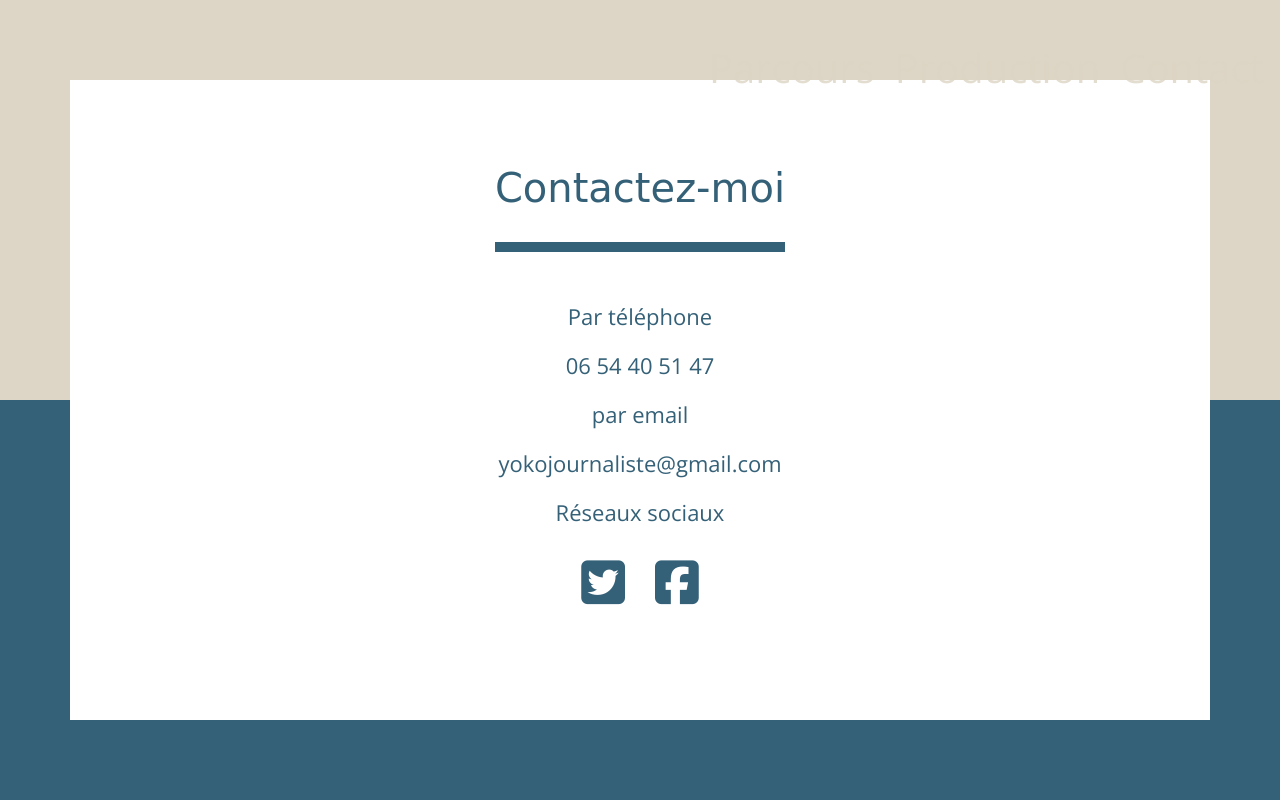
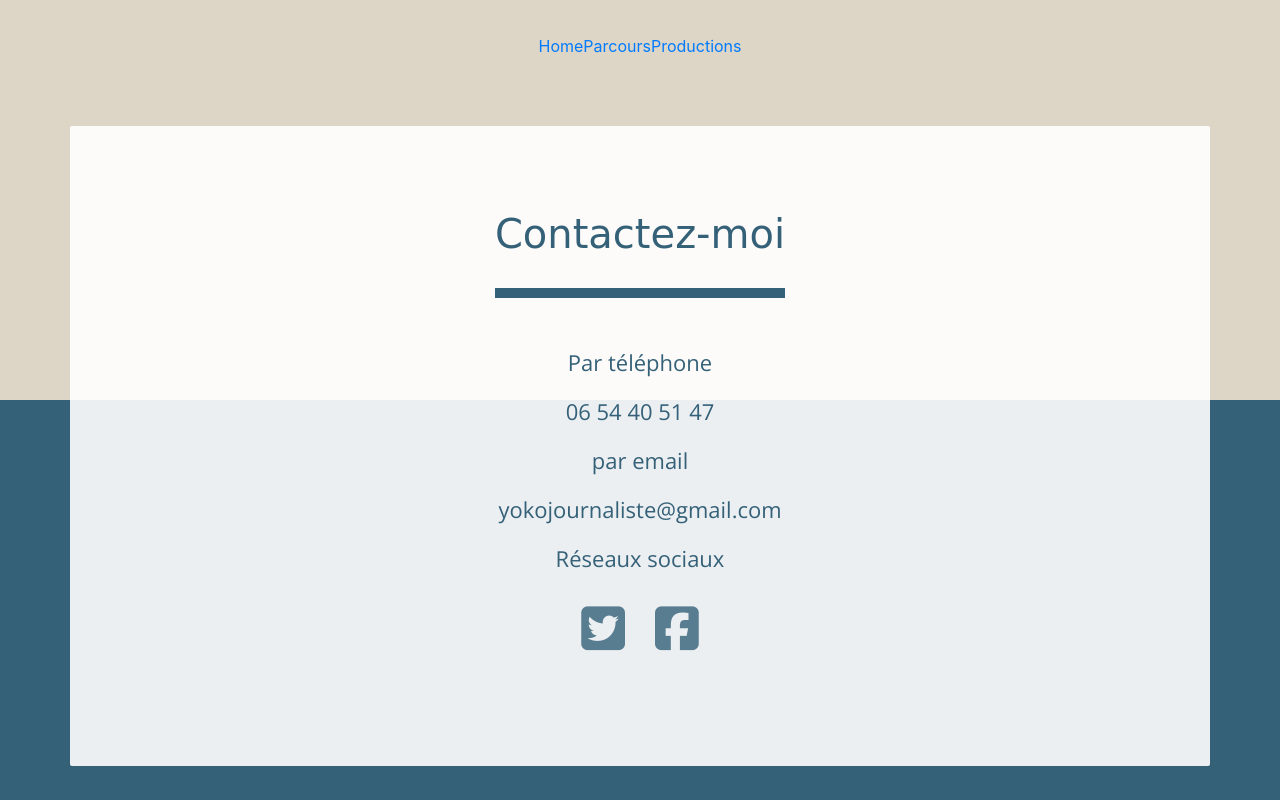
Before and after one commit to yoko-trigalot/My-site, a plain HTML site: page contact.html in a window 1280 px wide. Drawn offline with nearby package versions, Linux system fonts and the light colour scheme; a web font is replaced by a local one.

Commit message:
add contact page

```diff
--- a/contact.html
+++ b/contact.html
@@ -11,21 +11,15 @@
 
   </head>
   <body>
-    <nav class="navbar navbar-expand-lg navbar-light fixed-top">
-
-      <button class="navbar-toggler" type="button" data-toggle="collapse" data-target="#navbarNavAltMarkup" aria-controls="navbarNavAltMarkup" aria-expanded="false" aria-label="Toggle navigation">
-        <span class="navbar-toggler-icon"></span>
-      </button>
-      <div class="collapse navbar-collapse justify-content-end" id="navbarNavAltMarkup">
-        <div class="navbar-nav mynav">
+    <div class="background-3 d-flex align-items-center d-flex flex-column justify-content-around">
+      <div class="d-flex justify-content-center">
+        <div class="d-flex" id="navcontact">
+          <a href="/">Home</a>
           <a href="/parcours.html">Parcours</a>
-          <a href="#">Production</a>
-          <a href="/contact.html">Contact</a>
+          <a href="/productions.html">Productions</a>
         </div>
       </div>
-    </nav>
-    <div class="background-3 d-flex align-items-center">
-      <div class="container bg-white size-sm d-flex flex-column align-items-center justify-content-center">
+      <div class="container size-sm d-flex flex-column align-items-center justify-content-center">
         <h3 class='mb-5 contact'>Contactez-moi</h3>
         <div class="d-flex flex-column justify-content-around align-items-center text-center">
           <p><strong>Par téléphone</strong></p>
@@ -35,10 +29,10 @@
           <p><strong>Réseaux sociaux</strong></p>
           <div class="row">
             <div class="col">
-              <p style="font-size: 50px"><i class="fab fa-twitter-square"></i></p>
+              <p style="font-size: 50px"><a href="https://twitter.com/yokotrigalot" target="_blank"><i class="fab fa-twitter-square"></i></a></p>
             </div>
             <div class="col">
-              <p style="font-size: 50px"><i class="fab fa-facebook-square"></i></p>
+              <p style="font-size: 50px"><a href="" target="_blank"><i class="fab fa-facebook-square"></i></a></p>
             </div>
           </div>
         </div>
--- a/main.scss
+++ b/main.scss
@@ -64,9 +64,35 @@ p {
   height: 100vh;
 }
 .size-sm {
-  height: 80vh;
+  height: 80%;
+  background-color: rgba($color: white, $alpha: 0.9);
+  border-radius: 2px;
+  a  {
+    text-decoration: none;
+    color: $blue;
+    opacity: .8;
+    transition: 0.5s;
+    &:hover {
+      text-decoration: none;
+      color: $blue;
+      opacity: 1;
+    };
+  }
 }
-
+#navcontact {
+  background-color: red;
+  a {
+    text-decoration: none;
+    color: $blue;
+    opacity: .8;
+    transition: 0.5s;
+    &:hover {
+      text-decoration: none;
+      color: $blue;
+      opacity: 1;
+    }
+  }
+}
 h1.home, p.home {
   color: $blue;
 }
@@ -88,8 +114,8 @@ p.line {
   background-image: url('/assets/images/y-4.jpg');
   background-position: center;
   background-size: cover;
-  width: 90%;
-  height: 80%;
+  width: 40rem;
+  height: 40rem;
   -webkit-filter: grayscale(100%); /* Safari 6.0 - 9.0 */
   filter: grayscale(100%);
   border-radius: 2px;
@@ -107,8 +133,8 @@ p.line {
 }
 
 .mynav a {
-  margin-left: 20px;
-  margin-top: 30px;
+  margin-right: 50px;
+  margin-top: 35px;
   text-decoration: none;
   font-family: $para;
   font-size: 40px;
```
Also changed, not shown: index.html (+1 -1 lines), parcours.html (+0 -13 lines), main.css, 4 other files.
